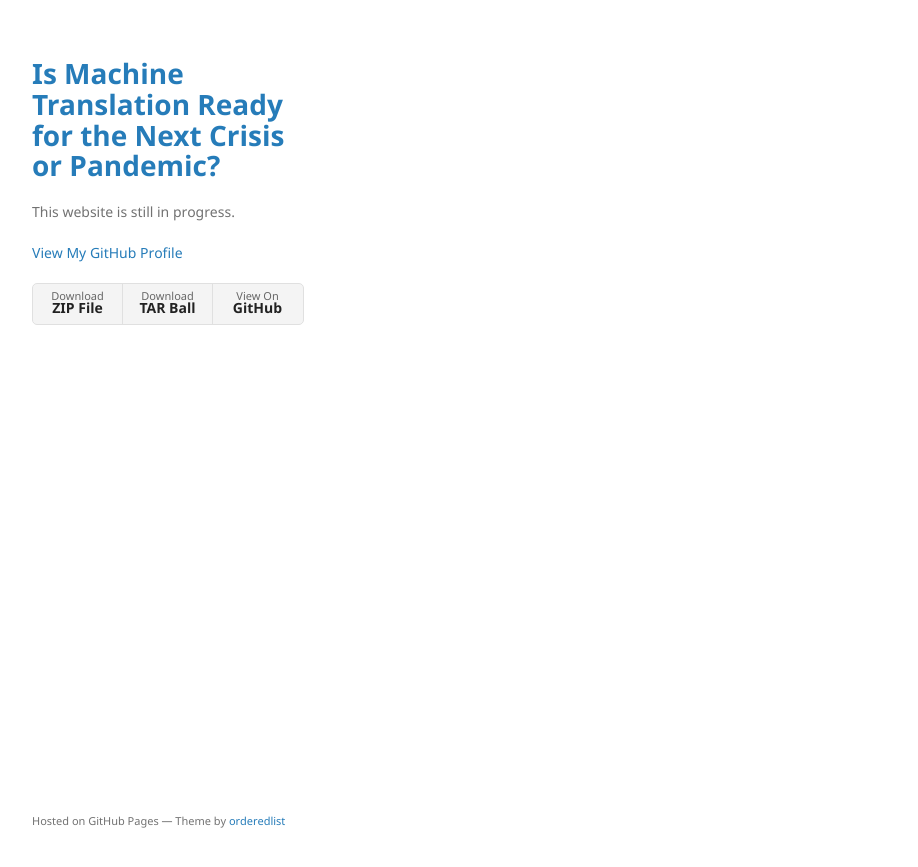
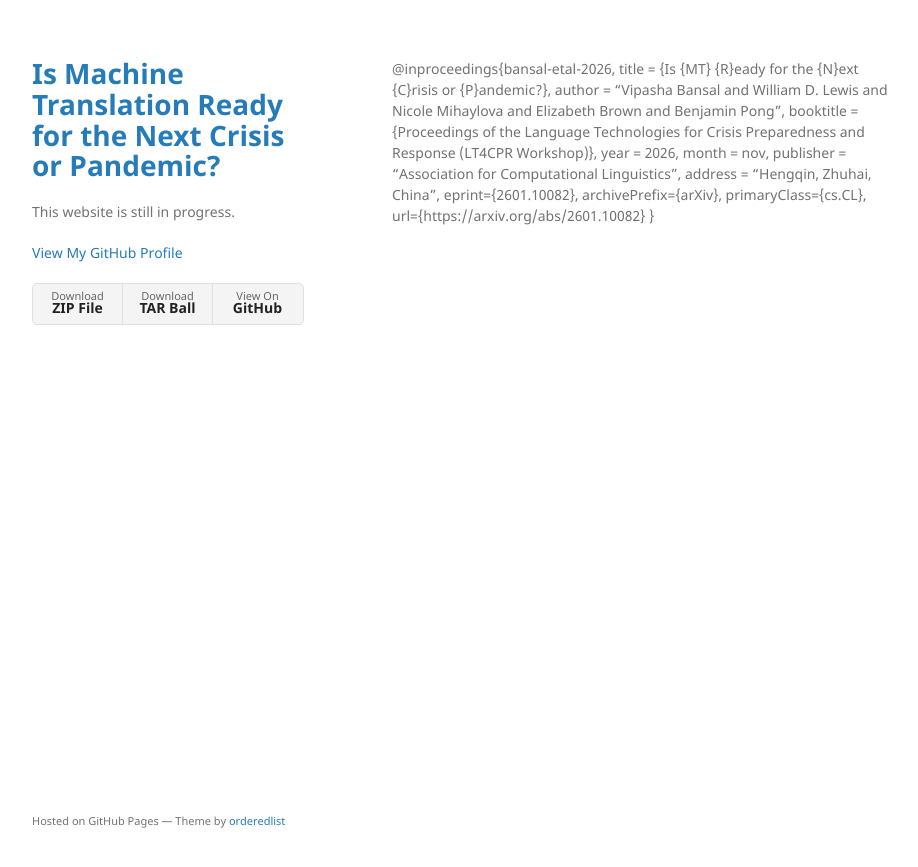
Before and after one commit to mt-crisis-ready/mt-crisis-ready.github.io, a Jekyll site: the page built from bib.md, in a window 1280 px wide. Shown: the top 867 px of the page, without its empty margins (178-1096 px from the left). Built offline with Jekyll 4.4.1, drawn with Linux system fonts in a browser that asks for light colours.

Commit message:
Add bib entry to bib.md file
Bansal et al 2026 bib entry

```diff
--- a/bib.md
+++ b/bib.md
@@ -1,3 +1,17 @@
 ---
 layout: default
 ---
+
+@inproceedings{bansal-etal-2026,
+    title = {Is {MT} {R}eady for the {N}ext {C}risis or {P}andemic?},
+    author = "Vipasha Bansal and William D. Lewis and Nicole Mihaylova and Elizabeth Brown and Benjamin Pong",
+    booktitle = {Proceedings of the Language Technologies for Crisis Preparedness and Response (LT4CPR Workshop)},
+    year = 2026,
+    month = nov,
+    publisher = "Association for Computational Linguistics",
+    address = "Hengqin, Zhuhai, China",
+    eprint={2601.10082},
+    archivePrefix={arXiv},
+    primaryClass={cs.CL},
+    url={https://arxiv.org/abs/2601.10082}
+}
```
